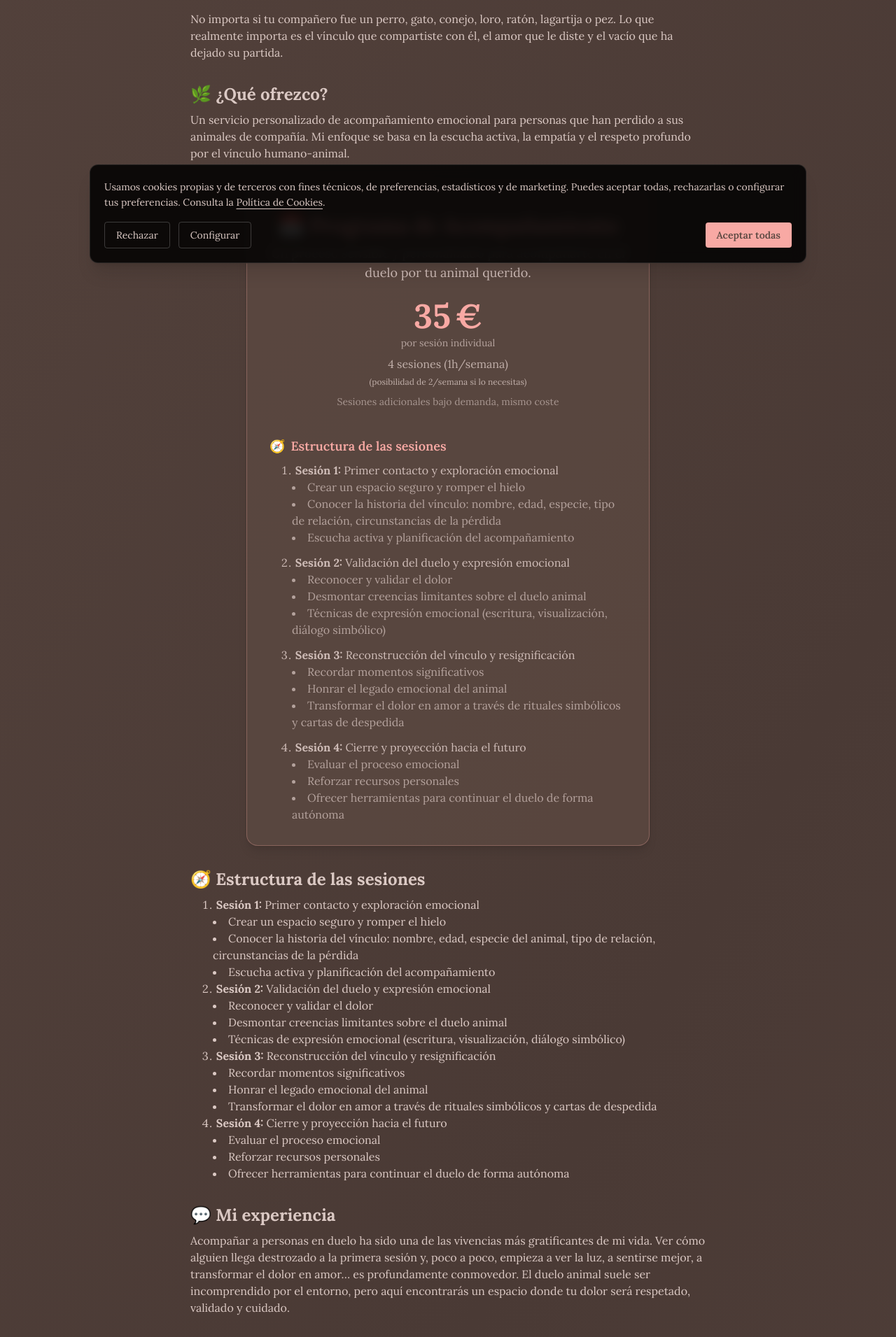
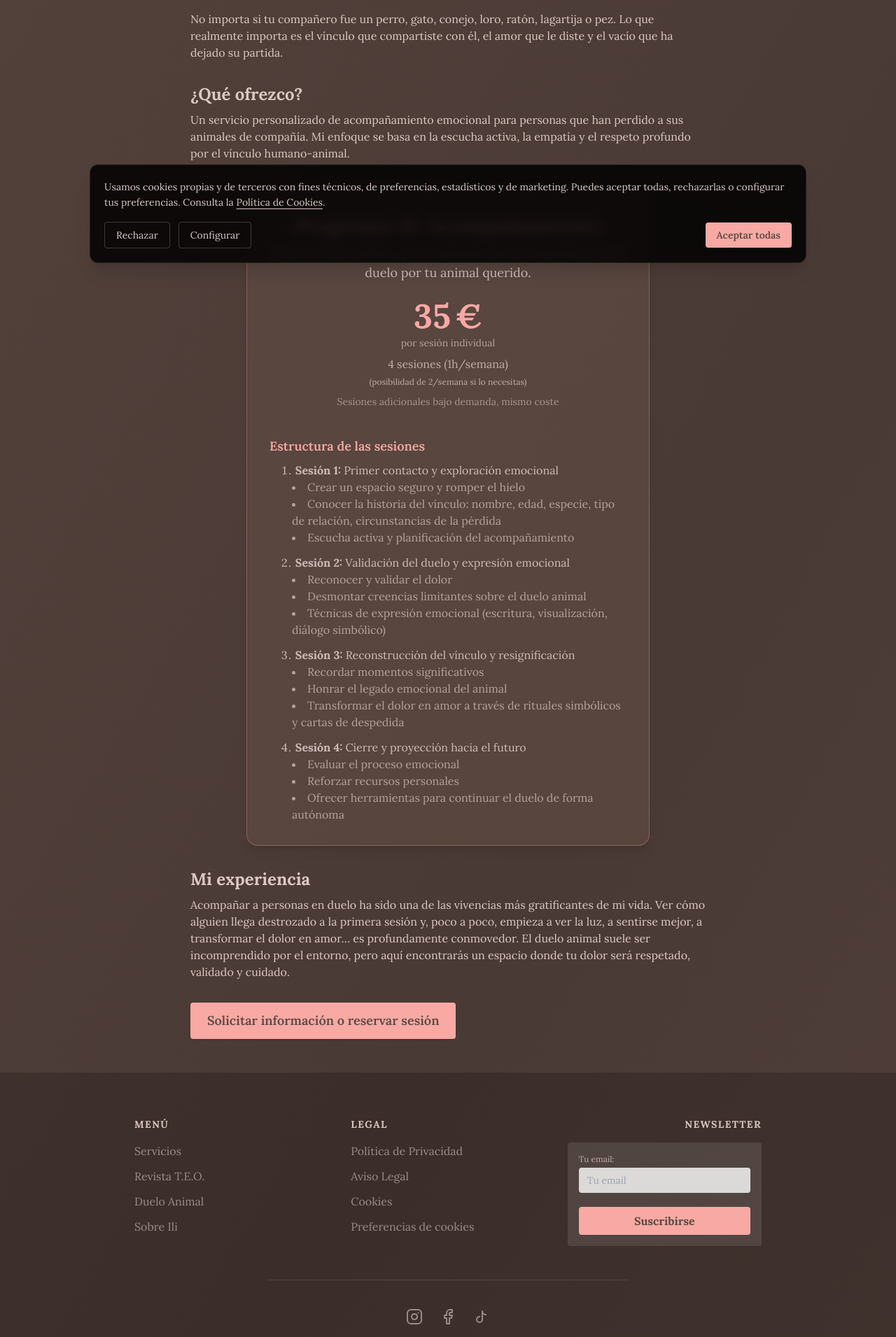
Before and after one commit to raulmcdel79/Pagina-ili, a React (Vite) app: page /duelo-animal in a window 1280 px wide. Shown: the part 408-2319 px from the top of the page at 70% size. Built offline with nearby package versions, Linux system fonts and the light colour scheme; a web font is replaced by a local one.

Commit message:
fix: eliminar iconos de la sección de duelo animal

```diff
--- a/components/DueloAnimal.tsx
+++ b/components/DueloAnimal.tsx
@@ -8,13 +8,13 @@ const DueloAnimal: React.FC = () => (
     <p className="mb-6 text-brand-accent font-semibold">Por ili – A.D.A. (Acompañante en el Duelo Animal)</p>
     <p className="mb-4">La partida de mi compañero peludo fue uno de los momentos más difíciles de mi vida. Sin embargo, ese dolor me llevó a descubrir una vocación: acompañar a otras personas que atraviesan el duelo por sus animales de compañía. Gracias a la formación como A.D.A. bajo la guía de mi mentora Laura Vidal —un ser único que me enseñó a mirar la vida y la muerte con otros ojos— hoy puedo ofrecerte un espacio seguro, respetuoso y libre de juicios para transitar este proceso.</p>
     <p className="mb-4">No importa si tu compañero fue un perro, gato, conejo, loro, ratón, lagartija o pez. Lo que realmente importa es el vínculo que compartiste con él, el amor que le diste y el vacío que ha dejado su partida.</p>
-    <h2 className="text-2xl font-bold mt-8 mb-2">🌿 ¿Qué ofrezco?</h2>
+    <h2 className="text-2xl font-bold mt-8 mb-2">¿Qué ofrezco?</h2>
     <p className="mb-4">Un servicio personalizado de acompañamiento emocional para personas que han perdido a sus animales de compañía. Mi enfoque se basa en la escucha activa, la empatía y el respeto profundo por el vínculo humano-animal.</p>
     <div className="mt-10 mb-8 flex flex-col items-center">
       <div className="w-full max-w-xl bg-brand-dark/80 rounded-2xl shadow-lg border border-brand-accent/30 p-6 md:p-8 flex flex-col items-center">
-        <h2 className="text-2xl md:text-3xl font-bold text-brand-accent mb-2 flex items-center gap-2">
-          <span role="img" aria-label="calendario">📅</span> Programa de Acompañamiento
-        </h2>
+            <h2 className="text-2xl md:text-3xl font-bold text-brand-accent mb-2">
+              Programa de Acompañamiento
+            </h2>
         <div className="text-center text-brand-light/90 mb-4">
           <p className="text-lg mb-2">Un proceso sensible y personalizado para acompañarte en el duelo por tu animal querido.</p>
         </div>
@@ -27,7 +27,7 @@ const DueloAnimal: React.FC = () => (
           </div>
         </div>
         <div className="w-full mt-6">
-          <h3 className="text-lg font-semibold text-brand-accent mb-2 flex items-center gap-2"><span role="img" aria-label="brújula">🧭</span> Estructura de las sesiones</h3>
+              <h3 className="text-lg font-semibold text-brand-accent mb-2">Estructura de las sesiones</h3>
           <ol className="list-decimal list-inside pl-4 text-brand-light/90 space-y-3">
             <li>
               <span className="font-bold">Sesión 1:</span> Primer contacto y exploración emocional
@@ -65,38 +65,7 @@ const DueloAnimal: React.FC = () => (
         </div>
       </div>
     </div>
-    <h2 className="text-2xl font-bold mt-8 mb-2">🧭 Estructura de las sesiones</h2>
-    <ol className="mb-4 list-decimal list-inside pl-4">
-      <li><strong>Sesión 1:</strong> Primer contacto y exploración emocional
-        <ul className="list-disc list-inside pl-4">
-          <li>Crear un espacio seguro y romper el hielo</li>
-          <li>Conocer la historia del vínculo: nombre, edad, especie del animal, tipo de relación, circunstancias de la pérdida</li>
-          <li>Escucha activa y planificación del acompañamiento</li>
-        </ul>
-      </li>
-      <li><strong>Sesión 2:</strong> Validación del duelo y expresión emocional
-        <ul className="list-disc list-inside pl-4">
-          <li>Reconocer y validar el dolor</li>
-          <li>Desmontar creencias limitantes sobre el duelo animal</li>
-          <li>Técnicas de expresión emocional (escritura, visualización, diálogo simbólico)</li>
-        </ul>
-      </li>
-      <li><strong>Sesión 3:</strong> Reconstrucción del vínculo y resignificación
-        <ul className="list-disc list-inside pl-4">
-          <li>Recordar momentos significativos</li>
-          <li>Honrar el legado emocional del animal</li>
-          <li>Transformar el dolor en amor a través de rituales simbólicos y cartas de despedida</li>
-        </ul>
-      </li>
-      <li><strong>Sesión 4:</strong> Cierre y proyección hacia el futuro
-        <ul className="list-disc list-inside pl-4">
-          <li>Evaluar el proceso emocional</li>
-          <li>Reforzar recursos personales</li>
-          <li>Ofrecer herramientas para continuar el duelo de forma autónoma</li>
-        </ul>
-      </li>
-    </ol>
-    <h2 className="text-2xl font-bold mt-8 mb-2">💬 Mi experiencia</h2>
+    <h2 className="text-2xl font-bold mt-8 mb-2"> Mi experiencia</h2>
     <p className="mb-4">Acompañar a personas en duelo ha sido una de las vivencias más gratificantes de mi vida. Ver cómo alguien llega destrozado a la primera sesión y, poco a poco, empieza a ver la luz, a sentirse mejor, a transformar el dolor en amor… es profundamente conmovedor. El duelo animal suele ser incomprendido por el entorno, pero aquí encontrarás un espacio donde tu dolor será respetado, validado y cuidado.</p>
     <div className="mt-8 flex flex-col md:flex-row md:items-center gap-4">
       <a href="mailto:info@iliadad.com" className="px-6 py-3 rounded bg-brand-accent text-brand-dark font-semibold text-lg shadow hover:opacity-90 transition">Solicitar información o reservar sesión</a>
```
